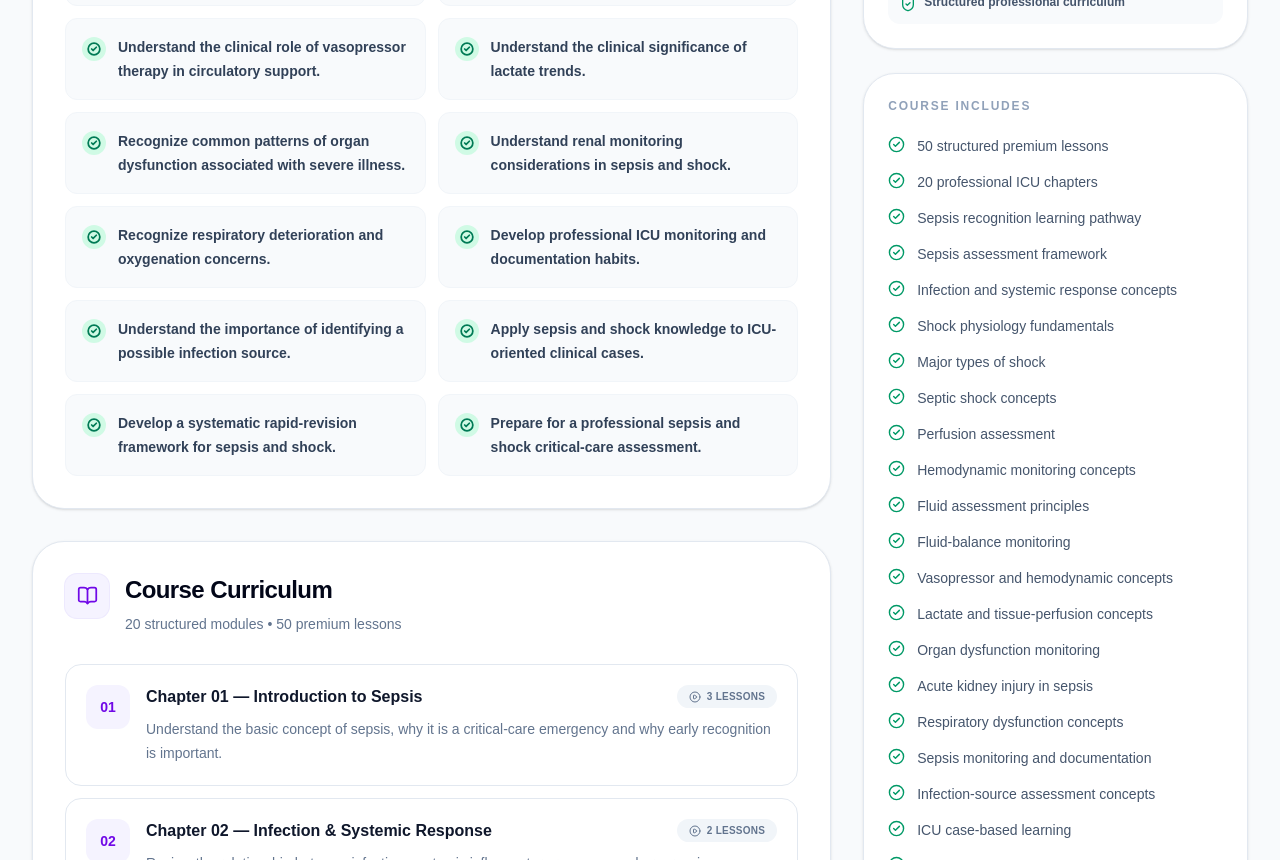
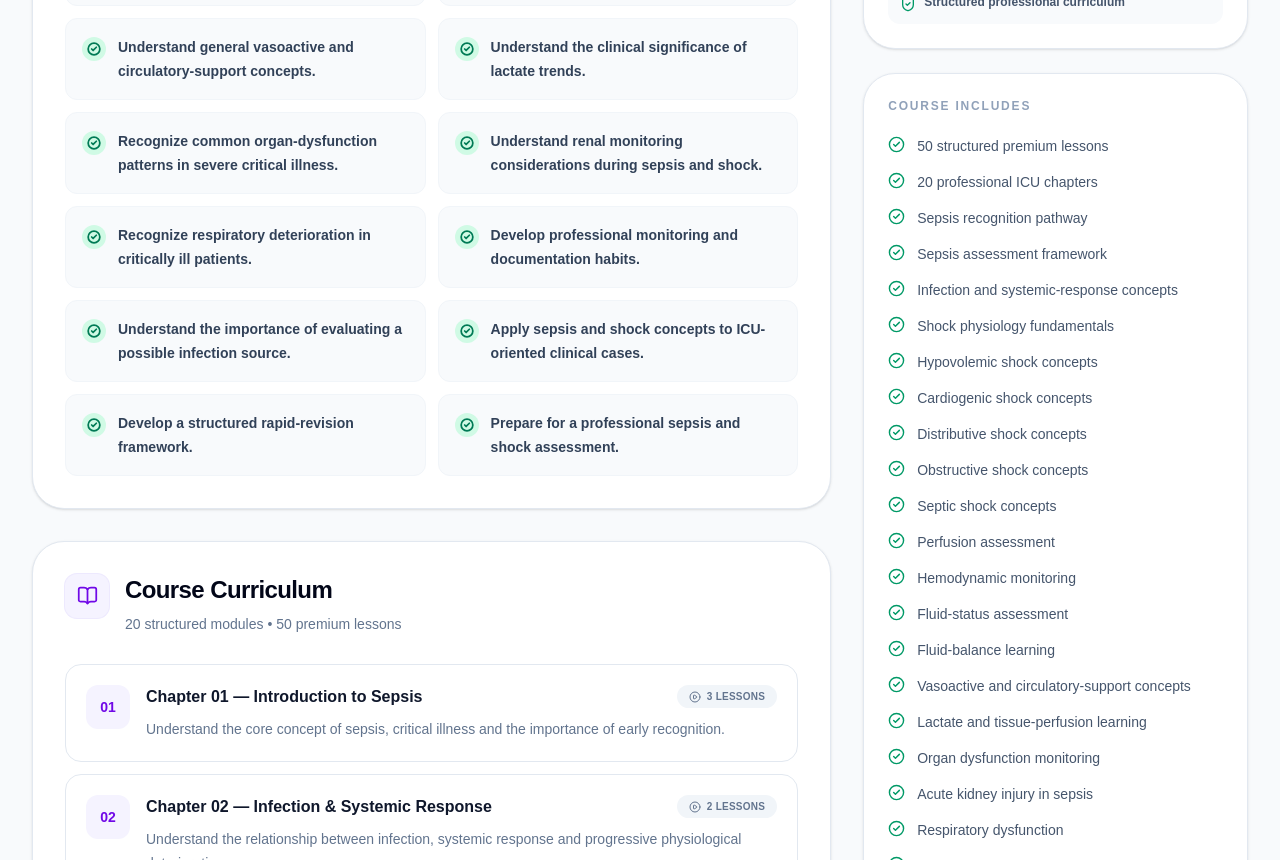
Before and after one commit to dubeyavinash557-sudo/icu-learning-portal, a Next.js app in the folder client/: page /courses/premium/sepsis-shock in a window 1280 px wide. Shown: the part 1940-2800 px from the top of the page. Built offline with nearby package versions, Linux system fonts and the light colour scheme.

Commit message:
Add professional Sepsis and Shock premium course

```diff
--- a/client/app/courses/premium/sepsis-shock/page.tsx
+++ b/client/app/courses/premium/sepsis-shock/page.tsx
@@ -4,26 +4,7 @@ import CourseLandingPage, {
 
 export const dynamic = "force-dynamic";
 
-/* ================================================================
-   SEPSIS & SHOCK MASTERCLASS
-   Premium ICU LMS Landing Page
-
-   Route:
-   /courses/premium/sepsis-shock
-
-   Purpose:
-   - Premium marketing / course landing page
-   - 20 structured chapters
-   - ICU-focused sepsis and shock curriculum
-   - Uses existing shared CourseLandingPage component
-   - Keeps premium course presentation consistent
-================================================================ */
-
 const course: CourseLandingData = {
-  /* ==============================================================
-     BASIC COURSE INFORMATION
-  ============================================================== */
-
   title: "Sepsis & Shock Management Masterclass",
 
   shortTitle: "Sepsis & Shock Masterclass",
@@ -31,16 +12,16 @@ const course: CourseLandingData = {
   category: "Sepsis • Shock • Critical Care",
 
   description:
-    "A professional ICU learning program covering sepsis recognition, shock physiology, perfusion assessment, hemodynamic monitoring, organ dysfunction, supportive care concepts and case-based critical-care reasoning.",
+    "Professional ICU training focused on sepsis recognition, shock assessment, perfusion, hemodynamic monitoring, organ dysfunction and structured critical-care case learning.",
 
   longDescription:
-    "Build a structured understanding of sepsis and shock through a comprehensive 20-chapter ICU learning pathway. The program progresses from sepsis fundamentals and early recognition to shock classification, perfusion assessment, hemodynamic concepts, organ dysfunction, monitoring, supportive-care principles, documentation and clinical case analysis.",
+    "Build a systematic understanding of sepsis and shock through a structured premium ICU learning pathway. The course progresses from sepsis fundamentals and recognition to shock classification, perfusion assessment, hemodynamic monitoring, organ dysfunction, renal and respiratory deterioration, documentation and case-based clinical reasoning.",
 
-  instructor: "ICU Learning Portal Faculty",
+  instructor: "Avinash Dubey",
 
   level: "Intermediate to Advanced",
 
-  duration: "15+ Hours",
+  duration: "20 Chapters • 50 Lessons",
 
   lessons: 50,
 
@@ -56,222 +37,210 @@ const course: CourseLandingData = {
 
   accent: "violet",
 
-  /* ==============================================================
-     20-CHAPTER CURRICULUM
-  ============================================================== */
-
   modules: [
     {
       title: "Chapter 01 — Introduction to Sepsis",
       description:
-        "Understand the basic concept of sepsis, why it is a critical-care emergency and why early recognition is important.",
+        "Understand the core concept of sepsis, critical illness and the importance of early recognition.",
       lessons: 3,
     },
 
     {
       title: "Chapter 02 — Infection & Systemic Response",
       description:
-        "Review the relationship between infection, systemic inflammatory response and progressive physiological deterioration.",
+        "Understand the relationship between infection, systemic response and progressive physiological deterioration.",
       lessons: 2,
     },
 
     {
-      title: "Chapter 03 — Sepsis Recognition",
+      title: "Chapter 03 — Recognition of Sepsis",
       description:
-        "Develop a structured approach to recognising concerning clinical features in patients with suspected infection and deterioration.",
+        "Learn a structured approach to identifying important clinical signs of deterioration in patients with suspected infection.",
       lessons: 3,
     },
 
     {
       title: "Chapter 04 — Sepsis Assessment in ICU",
       description:
-        "Learn a systematic ICU assessment framework covering airway, breathing, circulation, neurological status and overall patient condition.",
+        "Develop a systematic ICU assessment approach covering airway, breathing, circulation and neurological status.",
       lessons: 3,
     },
 
     {
       title: "Chapter 05 — Understanding Shock",
       description:
-        "Understand shock as inadequate tissue perfusion and review the major physiological consequences of circulatory failure.",
+        "Understand shock, impaired tissue perfusion and the major physiological consequences of circulatory instability.",
       lessons: 2,
     },
 
     {
       title: "Chapter 06 — Types of Shock",
       description:
-        "Differentiate distributive, hypovolemic, cardiogenic and obstructive shock using clinical and physiological concepts.",
+        "Differentiate hypovolemic, cardiogenic, distributive and obstructive shock using structured clinical concepts.",
       lessons: 3,
     },
 
     {
       title: "Chapter 07 — Septic Shock",
       description:
-        "Understand the major features of septic shock and the relationship between infection, vasodilation, perfusion abnormalities and organ dysfunction.",
+        "Study the relationship between severe infection, circulatory dysfunction, perfusion abnormalities and organ dysfunction.",
       lessons: 3,
     },
 
     {
       title: "Chapter 08 — Perfusion Assessment",
       description:
-        "Review clinical indicators of tissue perfusion including blood pressure, mental status, urine output, skin findings and laboratory trends.",
+        "Review clinical indicators of tissue perfusion including blood pressure, mental status, skin findings and urine output.",
       lessons: 2,
     },
 
     {
       title: "Chapter 09 — Hemodynamic Monitoring",
       description:
-        "Understand important hemodynamic concepts and how monitoring information supports assessment of critically ill patients.",
+        "Understand important hemodynamic concepts and how monitoring helps assess critically ill patients.",
       lessons: 3,
     },
 
     {
       title: "Chapter 10 — Fluid Assessment Concepts",
       description:
-        "Study the principles of assessing fluid status and understanding the clinical context of fluid responsiveness and fluid balance.",
+        "Learn the principles of fluid-status assessment, fluid balance and clinical context in critically ill patients.",
       lessons: 2,
     },
 
     {
-      title: "Chapter 11 — Vasopressor & Hemodynamic Concepts",
+      title: "Chapter 11 — Vasoactive & Hemodynamic Concepts",
       description:
-        "Understand the role of vasopressor therapy in circulatory support and the monitoring considerations associated with hemodynamic treatment.",
+        "Understand the general role of vasoactive therapy in circulatory support and related monitoring considerations.",
       lessons: 3,
     },
 
     {
       title: "Chapter 12 — Lactate & Tissue Perfusion",
       description:
-        "Understand lactate as a clinical marker used in the assessment of critically ill patients and follow-up of perfusion abnormalities.",
+        "Understand lactate as a clinical marker and review its relationship with tissue perfusion and critical illness.",
       lessons: 2,
     },
 
     {
       title: "Chapter 13 — Organ Dysfunction",
       description:
-        "Recognize how sepsis and shock can affect major organ systems including the kidneys, lungs, brain, heart and liver.",
+        "Recognize common organ-system effects of severe sepsis and shock, including renal, respiratory, neurological and cardiovascular dysfunction.",
       lessons: 3,
     },
 
     {
       title: "Chapter 14 — Acute Kidney Injury in Sepsis",
       description:
-        "Review the relationship between sepsis, impaired renal perfusion, urine output and acute kidney injury monitoring.",
+        "Study renal monitoring, urine output and the relationship between sepsis, perfusion abnormalities and acute kidney injury.",
       lessons: 2,
     },
 
     {
       title: "Chapter 15 — Respiratory Dysfunction",
       description:
-        "Understand respiratory deterioration in critically ill patients and review oxygenation and respiratory-support monitoring concepts.",
+        "Understand respiratory deterioration, oxygenation concerns and respiratory-support monitoring in critical illness.",
       lessons: 2,
     },
 
     {
       title: "Chapter 16 — Sepsis Monitoring & Documentation",
       description:
-        "Develop professional habits for monitoring vital signs, trends, interventions, response to treatment and clinical documentation.",
+        "Develop professional monitoring, trend observation and documentation habits for critically ill patients.",
       lessons: 2,
     },
 
     {
       title: "Chapter 17 — Infection Source & Clinical Priorities",
       description:
-        "Understand the importance of identifying a possible infection source and coordinating timely clinical evaluation and management.",
+        "Understand the importance of identifying a possible infection source and coordinating timely clinical evaluation.",
       lessons: 3,
     },
 
     {
-      title: "Chapter 18 — ICU Sepsis Case Studies",
+      title: "Chapter 18 — Sepsis & Shock Case Studies",
       description:
-        "Apply sepsis and shock concepts to structured ICU case scenarios involving deterioration, perfusion abnormalities and organ dysfunction.",
+        "Apply recognition, perfusion and monitoring concepts to structured ICU clinical scenarios.",
       lessons: 3,
     },
 
     {
       title: "Chapter 19 — Rapid Sepsis & Shock Revision",
       description:
-        "Consolidate the major concepts using structured revision, clinical reasoning questions and rapid assessment frameworks.",
+        "Strengthen retention through structured revision, rapid-review questions and clinical reasoning checkpoints.",
       lessons: 2,
     },
 
     {
       title: "Chapter 20 — Final Sepsis & Shock Assessment",
       description:
-        "Complete a comprehensive review and prepare for the final professional assessment using ICU-oriented clinical scenarios.",
+        "Consolidate the complete course pathway and prepare for the final professional assessment.",
       lessons: 2,
     },
   ],
 
-  /* ==============================================================
-     LEARNING OUTCOMES
-  ============================================================== */
-
   learningOutcomes: [
-    "Understand the fundamental concept of sepsis and its importance in critical care.",
+    "Understand the fundamental concept of sepsis in critical care.",
 
     "Understand the relationship between infection and systemic physiological deterioration.",
 
-    "Recognize important clinical features that may indicate sepsis.",
+    "Recognize important clinical features associated with sepsis.",
 
     "Apply a structured initial assessment approach to critically ill patients.",
 
-    "Understand shock as a state of inadequate tissue perfusion.",
+    "Understand the concept of shock and impaired tissue perfusion.",
 
-    "Differentiate the major clinical categories of shock.",
+    "Differentiate the major categories of shock.",
 
-    "Understand the key physiological features of septic shock.",
+    "Understand major concepts associated with septic shock.",
 
     "Assess important clinical indicators of tissue perfusion.",
 
-    "Understand basic hemodynamic monitoring concepts.",
+    "Understand foundational hemodynamic monitoring concepts.",
 
     "Review fluid-status and fluid-balance assessment principles.",
 
-    "Understand the clinical role of vasopressor therapy in circulatory support.",
+    "Understand general vasoactive and circulatory-support concepts.",
 
     "Understand the clinical significance of lactate trends.",
 
-    "Recognize common patterns of organ dysfunction associated with severe illness.",
+    "Recognize common organ-dysfunction patterns in severe critical illness.",
 
-    "Understand renal monitoring considerations in sepsis and shock.",
+    "Understand renal monitoring considerations during sepsis and shock.",
 
-    "Recognize respiratory deterioration and oxygenation concerns.",
+    "Recognize respiratory deterioration in critically ill patients.",
 
-    "Develop professional ICU monitoring and documentation habits.",
+    "Develop professional monitoring and documentation habits.",
 
-    "Understand the importance of identifying a possible infection source.",
+    "Understand the importance of evaluating a possible infection source.",
 
-    "Apply sepsis and shock knowledge to ICU-oriented clinical cases.",
+    "Apply sepsis and shock concepts to ICU-oriented clinical cases.",
 
-    "Develop a systematic rapid-revision framework for sepsis and shock.",
+    "Develop a structured rapid-revision framework.",
 
-    "Prepare for a professional sepsis and shock critical-care assessment.",
+    "Prepare for a professional sepsis and shock assessment.",
   ],
-
-  /* ==============================================================
-     PRACTICAL SKILLS
-  ============================================================== */
 
   practicalSkills: [
     "Sepsis recognition framework",
 
-    "Initial ICU patient assessment",
+    "Structured ICU patient assessment",
 
-    "Airway and breathing assessment concepts",
+    "Airway and breathing assessment",
 
     "Circulation assessment",
 
-    "Vital-sign trend interpretation",
+    "Vital-sign trend assessment",
 
     "Shock recognition",
 
-    "Differentiation of major shock categories",
+    "Shock category differentiation",
 
     "Septic shock recognition",
 
     "Peripheral perfusion assessment",
 
-    "Mental-status assessment",
+    "Mental-status observation",
 
     "Urine-output monitoring",
 
@@ -281,67 +250,69 @@ const course: CourseLandingData = {
 
     "Blood-pressure trend assessment",
 
-    "Lactate trend interpretation",
+    "Lactate trend review",
 
     "Organ-function monitoring",
 
-    "Renal monitoring in critical illness",
+    "Renal monitoring",
 
     "Respiratory deterioration monitoring",
 
     "Clinical documentation",
 
-    "Sepsis case-based clinical reasoning",
+    "Case-based sepsis and shock reasoning",
   ],
-
-  /* ==============================================================
-     COURSE INCLUDES
-  ============================================================== */
 
   includes: [
     "50 structured premium lessons",
 
     "20 professional ICU chapters",
 
-    "Sepsis recognition learning pathway",
+    "Sepsis recognition pathway",
 
     "Sepsis assessment framework",
 
-    "Infection and systemic response concepts",
+    "Infection and systemic-response concepts",
 
     "Shock physiology fundamentals",
 
-    "Major types of shock",
+    "Hypovolemic shock concepts",
+
+    "Cardiogenic shock concepts",
+
+    "Distributive shock concepts",
+
+    "Obstructive shock concepts",
 
     "Septic shock concepts",
 
     "Perfusion assessment",
 
-    "Hemodynamic monitoring concepts",
+    "Hemodynamic monitoring",
 
-    "Fluid assessment principles",
+    "Fluid-status assessment",
 
-    "Fluid-balance monitoring",
+    "Fluid-balance learning",
 
-    "Vasopressor and hemodynamic concepts",
+    "Vasoactive and circulatory-support concepts",
 
-    "Lactate and tissue-perfusion concepts",
+    "Lactate and tissue-perfusion learning",
 
     "Organ dysfunction monitoring",
 
     "Acute kidney injury in sepsis",
 
-    "Respiratory dysfunction concepts",
+    "Respiratory dysfunction",
 
-    "Sepsis monitoring and documentation",
+    "Clinical monitoring and documentation",
 
     "Infection-source assessment concepts",
 
     "ICU case-based learning",
 
-    "Rapid sepsis and shock revision",
+    "Rapid revision pathway",
 
-    "Final professional assessment pathway",
+    "Final professional assessment",
 
     "Progress tracking through the LMS",
 
@@ -353,10 +324,6 @@ const course: CourseLandingData = {
   ],
 };
 
-/* ================================================================
-   PAGE
-================================================================ */
-
 export default function SepsisShockPremiumPage() {
   return <CourseLandingPage course={course} />;
 }
```
